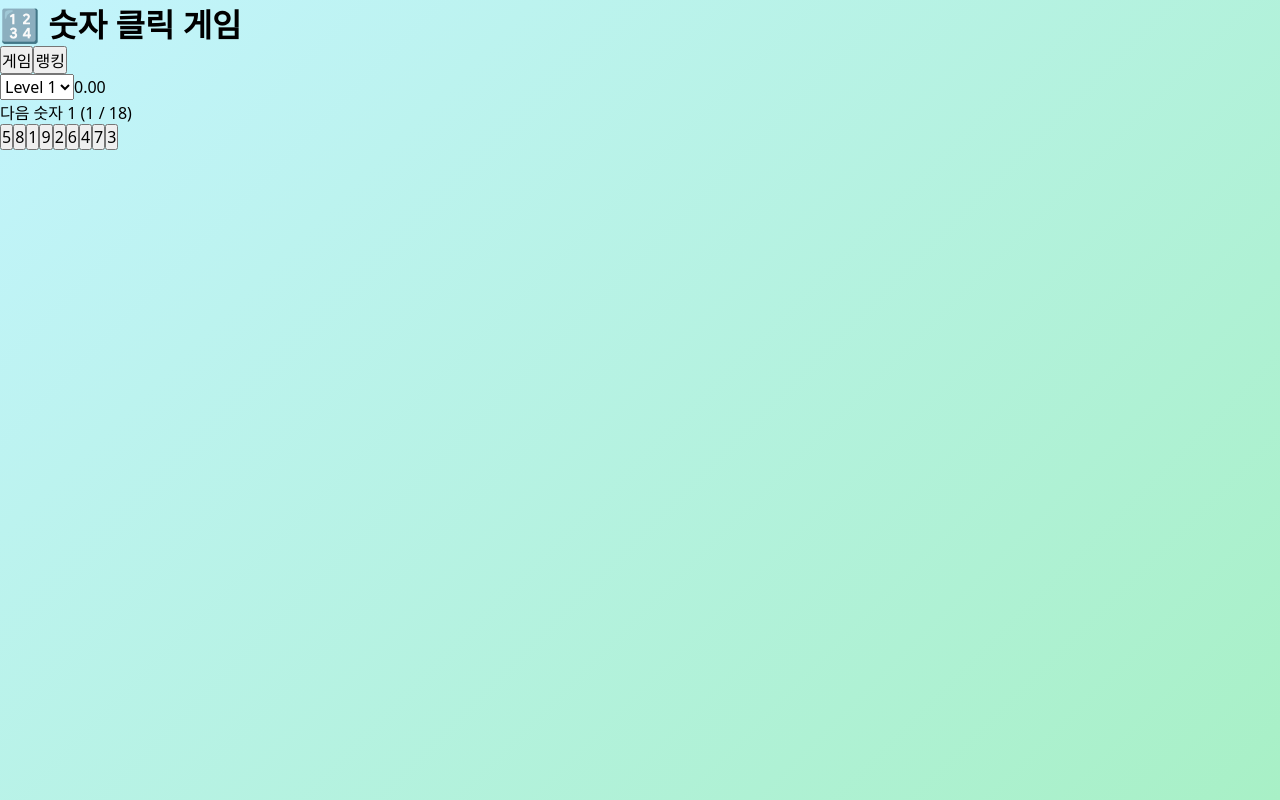
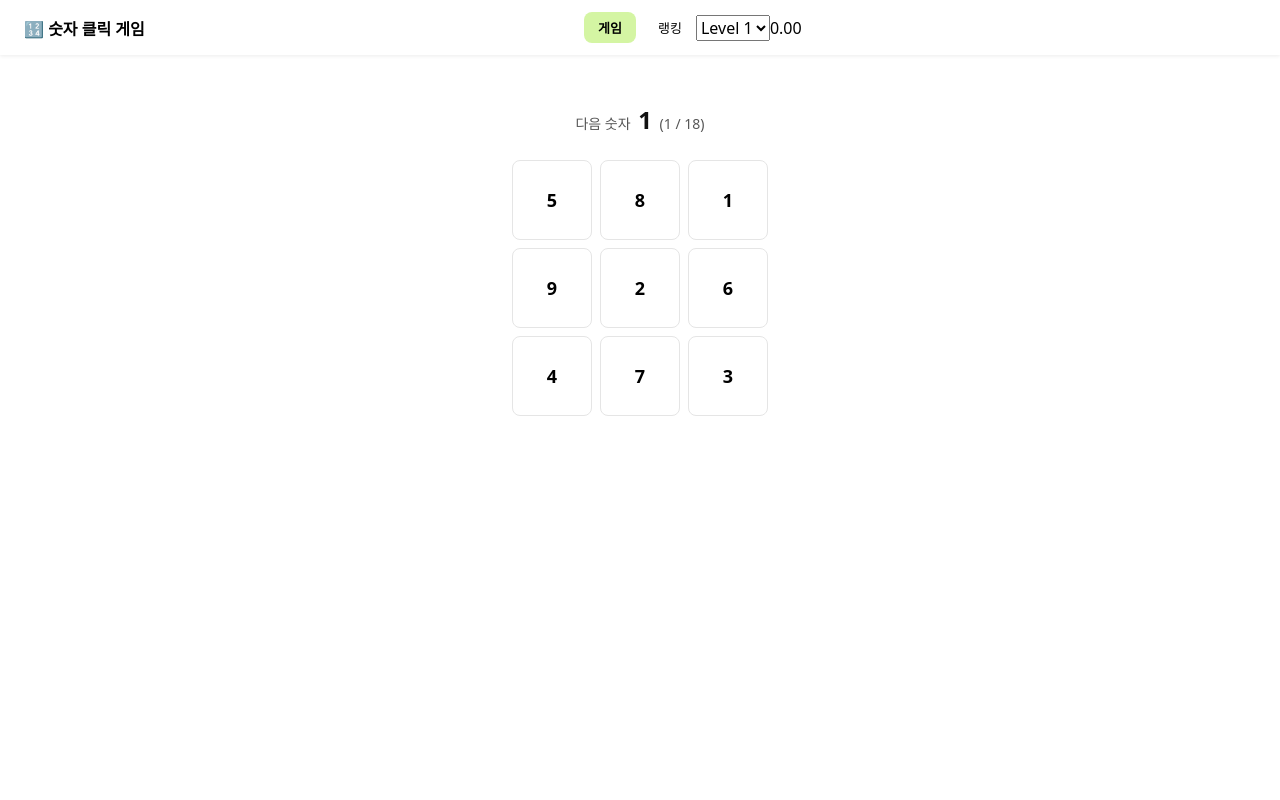
Before and after one commit to 39-play-sopt-web/HanHyeWon, a React (Vite) app in the folder Week2/Homework/: page / in a window 1280 px wide. Built offline with nearby package versions, Linux system fonts and the light colour scheme.

Commit message:
style: emotion으로 헤더, 게임, 랭킹 스타일 적용

```diff
--- a/Week2/Homework/src/components/Game/Game.jsx
+++ b/Week2/Homework/src/components/Game/Game.jsx
@@ -1,6 +1,7 @@
 import { useState } from 'react'
 import { LEVELS } from '../../constants/level'
 import { shuffle } from '../../utils/shuffle'
+import * as S from './Game.styles'
 
 // start부터 end까지 배열
 function createNumbers(start, end) {
@@ -8,7 +9,7 @@ function createNumbers(start, end) {
 }
 
 function Game({ level, onStart,onFinish }) {
-  const { maxNumber } = LEVELS[level]
+  const { size, maxNumber } = LEVELS[level]
   const half = maxNumber / 2
 
   const [board, setBoard] = useState(() => shuffle(createNumbers(1, half)))
@@ -28,19 +29,23 @@ function Game({ level, onStart,onFinish }) {
   }
 
   return (
-    <div>
-      <p>다음 숫자 {nextNumber} ({nextNumber} / {maxNumber})</p>
+  <S.Container>
+    <S.NextNumber>
+      다음 숫자 <strong>{nextNumber}</strong> ({nextNumber} / {maxNumber})
+    </S.NextNumber>
+    <S.Board boardSize={size}>
       {board.map((number, index) => (
-        <button
+        <S.Cell
           key={index}
           onClick={() => handleClick(number, index)}
           disabled={number === null}
         >
           {number}
-        </button>
+        </S.Cell>
       ))}
-    </div>
-  )
+    </S.Board>
+  </S.Container>
+)
 }
 
 
--- /dev/null
+++ b/Week2/Homework/src/components/Game/Game.styles.js
@@ -0,0 +1,47 @@
+import styled from '@emotion/styled'
+
+export const Container = styled.main`
+  display: flex;
+  flex-direction: column;
+  align-items: center;
+  gap: 24px;
+  padding: 48px 16px;
+`
+
+export const NextNumber = styled.p`
+  font-size: 14px;
+  color: #555;
+
+  strong {
+    margin: 0 4px;
+    font-size: 24px;
+    color: #111;
+  }
+`
+
+export const Board = styled.div`
+  display: grid;
+  grid-template-columns: repeat(${({ boardSize }) => boardSize}, 80px);
+  gap: 8px;
+`
+
+export const Cell = styled.button`
+  width: 80px;
+  height: 80px;
+  border: 1px solid #e5e5e5;
+  border-radius: 8px;
+  background: white;
+  font-size: 18px;
+  font-weight: 700;
+  cursor: pointer;
+
+  &:active {
+    background: #d4f5a3;
+    border-color: #a8e063;
+  }
+
+  &:disabled {
+    background: #f5f5f5;
+    cursor: default;
+  }
+`
--- a/Week2/Homework/src/components/Header/Header.jsx
+++ b/Week2/Homework/src/components/Header/Header.jsx
@@ -1,9 +1,17 @@
+import * as S from './Header.styles'
+
 function Header({ tab, onTabChange, level, onLevelChange, time }) {
   return (
-    <header>
-      <h1>🔢 숫자 클릭 게임</h1>
-      <button onClick={() => onTabChange('game')}>게임</button>
-      <button onClick={() => onTabChange('ranking')}>랭킹</button>
+    <S.Container>
+      <S.Title>🔢 숫자 클릭 게임</S.Title>
+      <S.Nav>
+        <S.TabButton isActive={tab === 'game'} onClick={() => onTabChange('game')}>
+          게임
+        </S.TabButton>
+        <S.TabButton isActive={tab === 'ranking'} onClick={() => onTabChange('ranking')}>
+          랭킹
+        </S.TabButton>
+      </S.Nav>
 
       {tab === 'game' && (
         <div>
@@ -18,7 +26,7 @@ function Header({ tab, onTabChange, level, onLevelChange, time }) {
           <span>{time.toFixed(2)}</span>
         </div>
       )}
-    </header>
+    </S.Container>
   )
 }
 export default Header
--- /dev/null
+++ b/Week2/Homework/src/components/Header/Header.styles.js
@@ -0,0 +1,51 @@
+import styled from '@emotion/styled'
+
+export const Container = styled.header`
+  display: grid;
+  grid-template-columns: 1fr auto 1fr;
+  align-items: center;
+  padding: 12px 24px;
+  background: white;
+  box-shadow: 0 1px 4px rgba(0, 0, 0, 0.08);
+`
+
+export const Title = styled.h1`
+  font-size: 16px;
+  font-weight: 700;
+`
+
+export const Nav = styled.nav`
+  display: flex;
+  gap: 8px;
+`
+
+export const TabButton = styled.button`
+  padding: 6px 14px;
+  border: none;
+  border-radius: 8px;
+  font-size: 13px;
+  cursor: pointer;
+  background: ${({ isActive }) => (isActive ? '#d4f5a3' : 'transparent')};
+  font-weight: ${({ isActive }) => (isActive ? 700 : 400)};
+`
+
+export const Controls = styled.div`
+  display: flex;
+  justify-content: flex-end;
+  align-items: center;
+  gap: 12px;
+`
+
+export const Select = styled.select`
+  padding: 4px 8px;
+  border: 1px solid #ddd;
+  border-radius: 6px;
+  font-size: 13px;
+`
+
+export const Timer = styled.span`
+  min-width: 56px;
+  font-size: 14px;
+  font-weight: 700;
+  text-align: right;
+`
--- a/Week2/Homework/src/components/Ranking/Ranking.jsx
+++ b/Week2/Homework/src/components/Ranking/Ranking.jsx
@@ -1,5 +1,6 @@
 import { useState } from 'react'
 import { getRecords, clearRecords } from '../../utils/storage'
+import * as S from './Ranking.styles'
 
 function sortRecords(records) {
   return [...records].sort((a, b) => {
@@ -17,16 +18,16 @@ function Ranking() {
   }
 
   return (
-    <section>
-      <div>
-        <h2>랭킹</h2>
-        <button onClick={handleReset}>초기화</button>
-      </div>
+    <S.Container>
+      <S.Top>
+        <S.Title>랭킹</S.Title>
+        <S.ResetButton onClick={handleReset}>초기화</S.ResetButton>
+      </S.Top>
 
       {records.length === 0 ? (
-        <p>아직 기록이 없어요</p>
+        <S.Empty>아직 기록이 없어요</S.Empty>
       ) : (
-        <table>
+        <S.Table>
           <thead>
             <tr>
               <th>순위</th>
@@ -45,9 +46,9 @@ function Ranking() {
               </tr>
             ))}
           </tbody>
-        </table>
+        </S.Table>
       )}
-    </section>
+    </S.Container>
   )
 }
 
--- /dev/null
+++ b/Week2/Homework/src/components/Ranking/Ranking.styles.js
@@ -0,0 +1,56 @@
+import styled from '@emotion/styled'
+
+export const Container = styled.section`
+  max-width: 720px;
+  margin: 48px auto;
+  padding: 24px;
+  border-radius: 16px;
+  background: white;
+  border: 1px solid #eee;
+
+`
+
+export const Top = styled.div`
+  display: flex;
+  justify-content: space-between;
+  align-items: center;
+  margin-bottom: 16px;
+`
+
+export const Title = styled.h2`
+  font-size: 18px;
+`
+
+export const ResetButton = styled.button`
+  padding: 6px 12px;
+  border: none;
+  border-radius: 8px;
+  background: #ff6b6b;
+  color: white;
+  font-size: 13px;
+  cursor: pointer;
+`
+
+export const Table = styled.table`
+  width: 100%;
+  border-collapse: collapse;
+  font-size: 14px;
+  text-align: center;
+
+  th,
+  td {
+    padding: 10px;
+    border-bottom: 1px solid #eee;
+  }
+
+  th {
+    color: #888;
+    font-weight: 500;
+  }
+`
+
+export const Empty = styled.p`
+  padding: 48px 0;
+  color: #999;
+  text-align: center;
+`
--- a/Week2/Homework/src/index.css
+++ b/Week2/Homework/src/index.css
@@ -7,7 +7,7 @@
 body {
   min-height: 100vh;
   font-family: system-ui, -apple-system, sans-serif;
-  background: linear-gradient(135deg, #c3f4fd 0%, #a8f0c6 100%);
+  background: white;
 }
 
 button,
```
